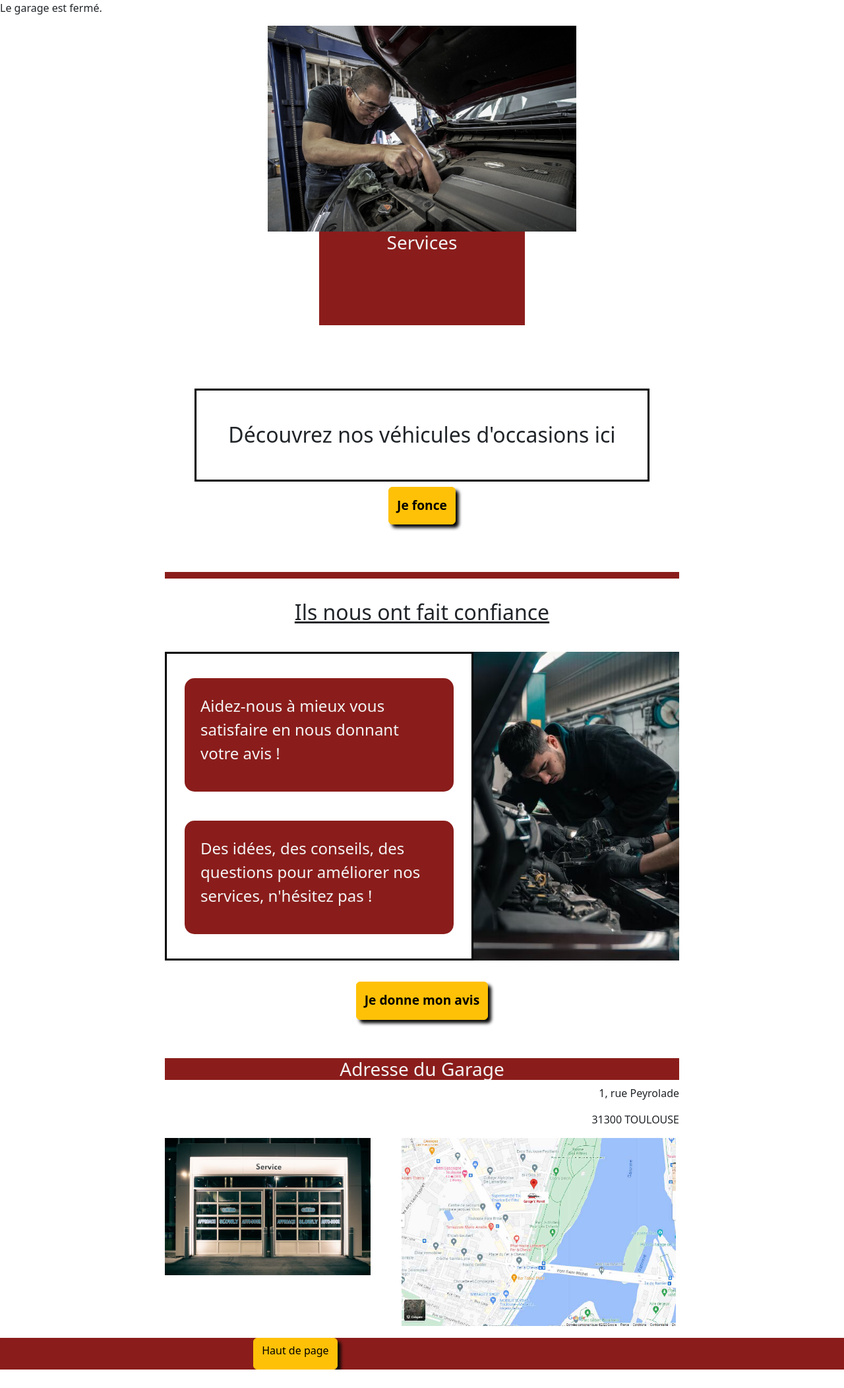
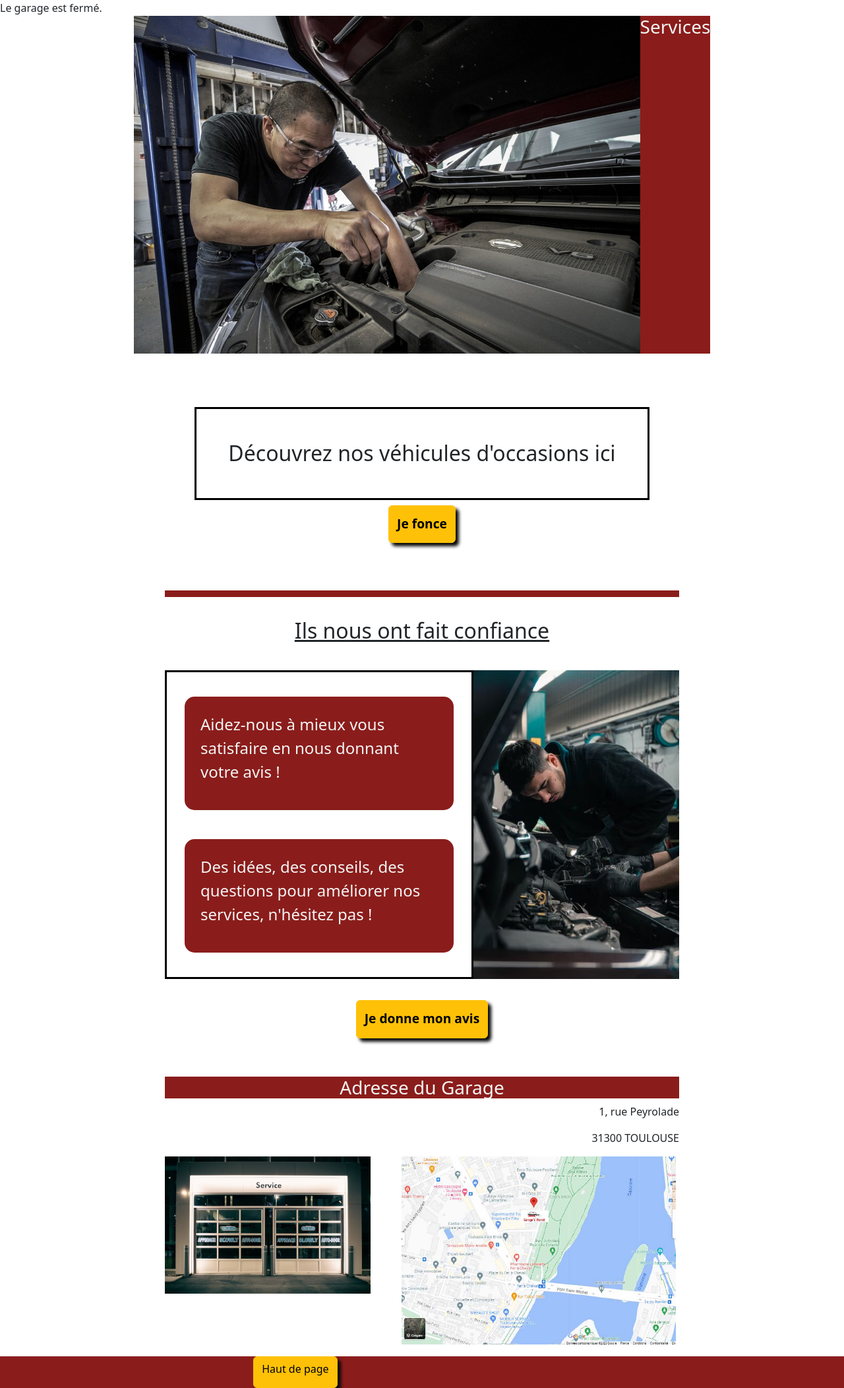
Before and after one commit to NowackiGaetan/Garage_Parrot, a PHP site: page /garageparrot/ in a window 1280 px wide. Shown: the part 116-2220 px from the top of the page at 66% size. Before the commit the page ends 2192 px from the top, so only its background shows below. Run offline with PHP 8.4, Linux system fonts and the light colour scheme; data that the repository does not hold is empty; style sheets or scripts are compiled from the project's sources.

Commit message:
correction CSS

```diff
--- a/style/mediaquery.css
+++ b/style/mediaquery.css
@@ -1,12 +1,4 @@
 @media screen and (max-width: 1400px) {
-  .mecanic {
-    display: flex;
-    flex-direction: column;
-    align-items: center;
-  }
-  .services {
-    width: 40%;
-  }
   .container-used-cars {
     margin: 0;
   }
@@ -73,6 +65,11 @@
 @media screen and (max-width: 1000px) {
   .mecanic, .container-link-to-used-cars, .infos, .container-avis-client {
     margin: 0;
+  }
+  .mecanic {
+    display: flex;
+    flex-direction: column;
+    align-items: center;
   }
   .avis-client-left {
     width: 75%;
--- a/style/mediaquery.scss
+++ b/style/mediaquery.scss
@@ -1,12 +1,7 @@
 @media screen and (max-width: 1400px){
-    .mecanic {
-        display: flex;
-        flex-direction: column;
-        align-items: center;
-    }
-    .services{
-        width:40%;
-    }
+    // .services{
+    //     width:40%;
+    // }
 
 }
 
@@ -90,6 +85,11 @@
     .mecanic, .container-link-to-used-cars, .infos, .container-avis-client{
         margin:0;
     }
+    .mecanic {
+        display: flex;
+        flex-direction: column;
+        align-items: center;
+    }
     .avis-client-left{
         width: 75%;
     }
--- a/style/style.css
+++ b/style/style.css
@@ -145,7 +145,6 @@ header {
 main,
 .container-used-cars,
 .infos,
-.mecanic,
 .container-avis-client {
   margin: 15px 250px;
 }
@@ -174,7 +173,6 @@ main,
 }
 
 .mecanic {
-  margin-left: 250px;
   display: flex;
   justify-content: center;
 }
--- a/style/style.scss
+++ b/style/style.scss
@@ -153,7 +153,7 @@ header {
 main,
 .container-used-cars,
 .infos,
-.mecanic,
+// .mecanic,
 .container-avis-client {
 	margin: 15px 250px;
 }
@@ -183,7 +183,7 @@ main,
 
 .mecanic {
 	// display: inline-flex;
-	margin-left: 250px;
+	// margin-left: 250px;
 	display: flex;
 	justify-content: center;
 }
```
Also changed, not shown: 2 other files.
